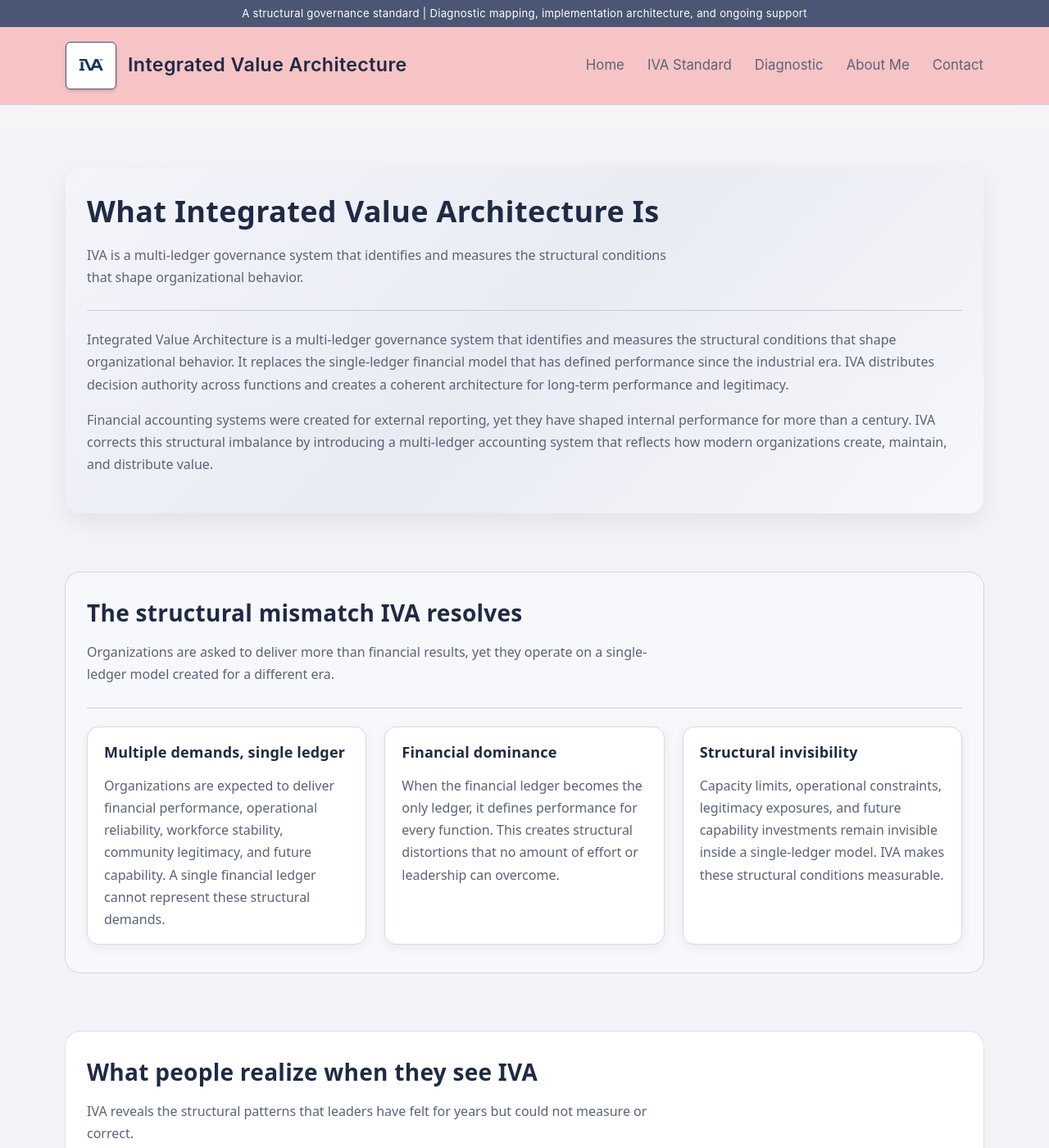
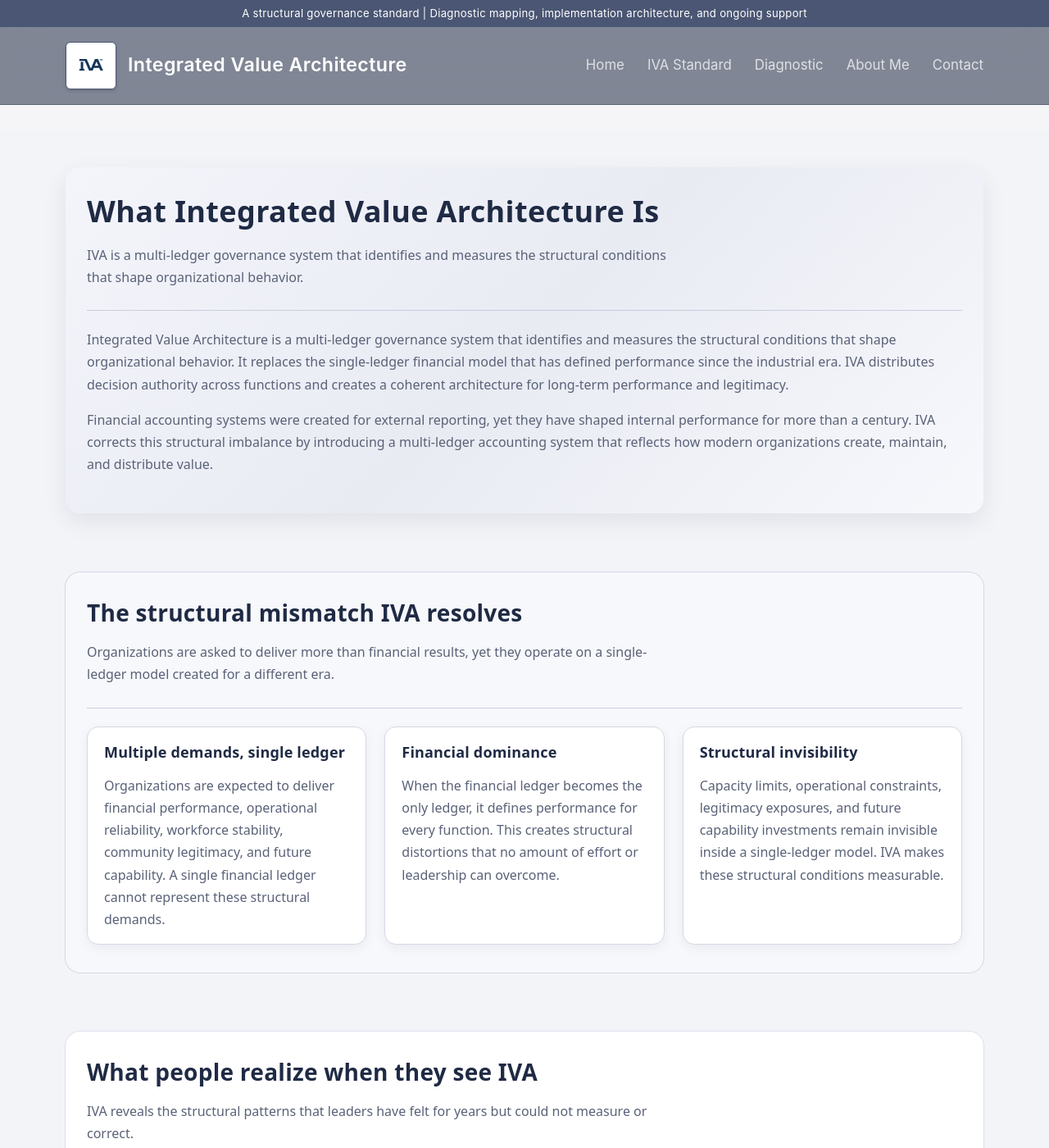
Before and after one commit to efost7873/integratedvaluearchitecture.com, a Jekyll site: the page built from index.html, in a window 1280 px wide and 1400 px high. Shown: the whole window at 82% size. Built offline with Jekyll 4.4.1, drawn with Linux system fonts in a browser that asks for light colours.

Commit message:
Update _header.scss

```diff
--- a/_sass/_header.scss
+++ b/_sass/_header.scss
@@ -14,10 +14,13 @@
   top: 0;
   z-index: 9999;
   isolation: isolate;
-  backdrop-filter: blur(14px);
-  -webkit-backdrop-filter: blur(14px);
-  background: rgba(255, 0, 0, 0.2) !important;
-  border-bottom: 1px solid rgba(198, 203, 220, 0.7);
+  backdrop-filter: blur(22px);
+  -webkit-backdrop-filter: blur(22px);
+
+  /* Dark Blue Glass */
+  background: rgba(31, 42, 68, 0.55); /* Deep Governance Blue @ 55% */
+  border-bottom: 1px solid rgba(31, 42, 68, 0.35);
+
   transition:
     background-color $iva-transition-med,
     backdrop-filter $iva-transition-med,
@@ -26,9 +29,9 @@
 }
 
 .iva-header.scrolled {
-  background: rgba(242, 244, 250, 0.92);
+  background: rgba(31, 42, 68, 0.72); /* Slightly stronger glass on scroll */
   box-shadow: $iva-shadow-header;
-  border-color: rgba(184, 190, 210, 0.9);
+  border-color: rgba(31, 42, 68, 0.45);
 }
 
 .iva-header-inner {
@@ -62,7 +65,7 @@
 .iva-header-title {
   font-size: 1.45rem;
   font-weight: 600;
-  color: $iva-blue;
+  color: #FFFFFF; /* White text on dark glass */
   letter-spacing: 0.4px;
   transition: font-size $iva-transition-med;
 }
@@ -75,14 +78,14 @@
 }
 
 .iva-header-link {
-  color: $iva-text-soft;
+  color: rgba(255,255,255,0.75);
   text-decoration: none;
   position: relative;
   padding-bottom: 2px;
   transition: color $iva-transition-fast;
 
   &:hover {
-    color: $iva-blue;
+    color: #FFFFFF;
   }
 
   &::after {
@@ -92,7 +95,7 @@
     bottom: -3px;
     width: 0;
     height: 2px;
-    background: $iva-blue;
+    background: #FFFFFF;
     transition: width 0.25s ease;
   }
 
@@ -105,7 +108,7 @@
 .iva-header-toggle {
   display: none;
   font-size: 1.9rem;
-  color: $iva-blue;
+  color: #FFFFFF;
   cursor: pointer;
 }
 
```
